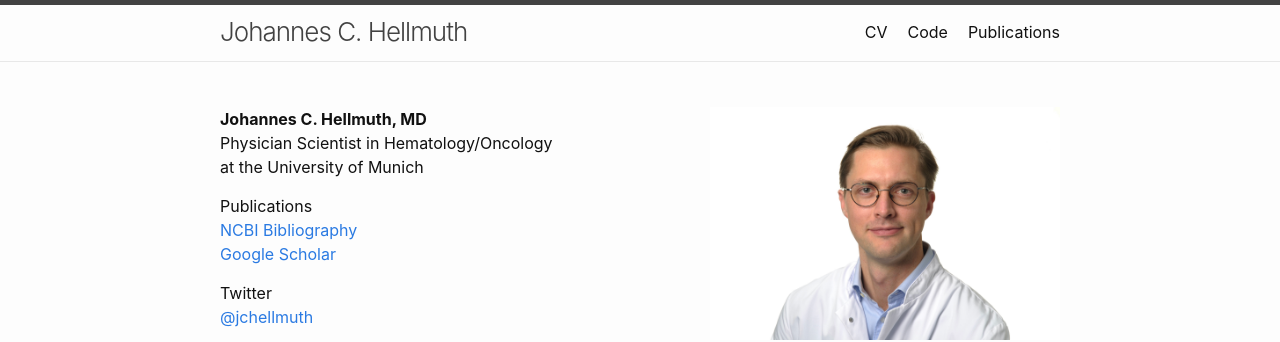
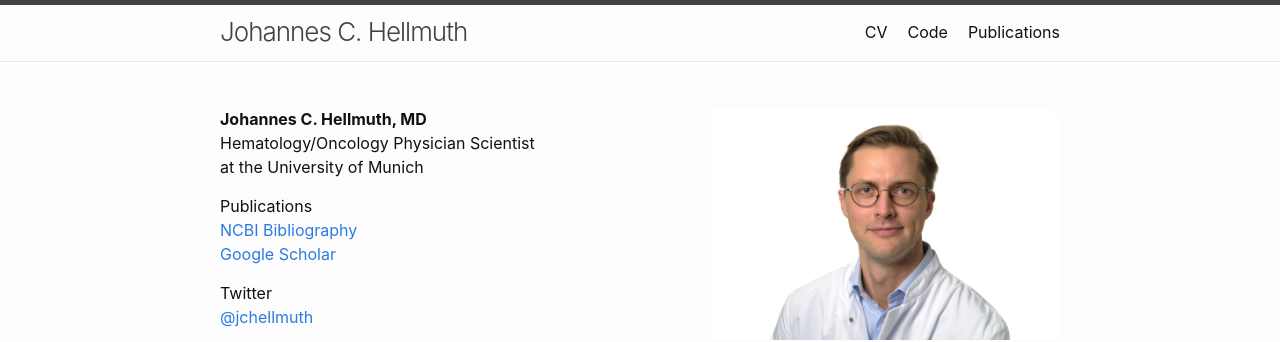
Before and after one commit to jchellmuth/jchellmuth.github.io, a Jekyll site: the page built from index.md, in a window 1280 px wide. Shown: the top 342 px of the page. Built offline with Jekyll 4.4.1, drawn with Linux system fonts in a browser that asks for light colours.

Commit message:
added url in _config.yml

```diff
--- a/_config.yml
+++ b/_config.yml
@@ -24,8 +24,8 @@
   Johannes C. Hellmuth, MD - Physician Scientist and Hematology/Oncology Fellow at the University of Munich
   My clinical focus is on Non-Hodgking Lymphoma (NHL)
   My research focus is on the role of the non-coding genome, epigenetics and transcription factors in lymphoid cancer biology.
-baseurl: "" # the subpath of your site, e.g. /blog
-url: "" # the base hostname & protocol for your site, e.g. http://example.com
+# baseurl: "" # the subpath of your site, e.g. /blog
+url: "http://jchellmuth.com" # the base hostname & protocol for your site, e.g. http://example.com
 twitter_username: jchellmuth
 github_username:  jchellmuth
 
--- a/index.md
+++ b/index.md
@@ -5,7 +5,7 @@
 <img style="float: right; width: 350px" src="images/jchellmuth_clinical.jpeg">
 
 **Johannes C. Hellmuth, MD** <br>
-Physician Scientist in Hematology/Oncology<br>
+Hematology/Oncology Physician Scientist<br>
 at the University of Munich<br>
 
 Publications<br>
```
